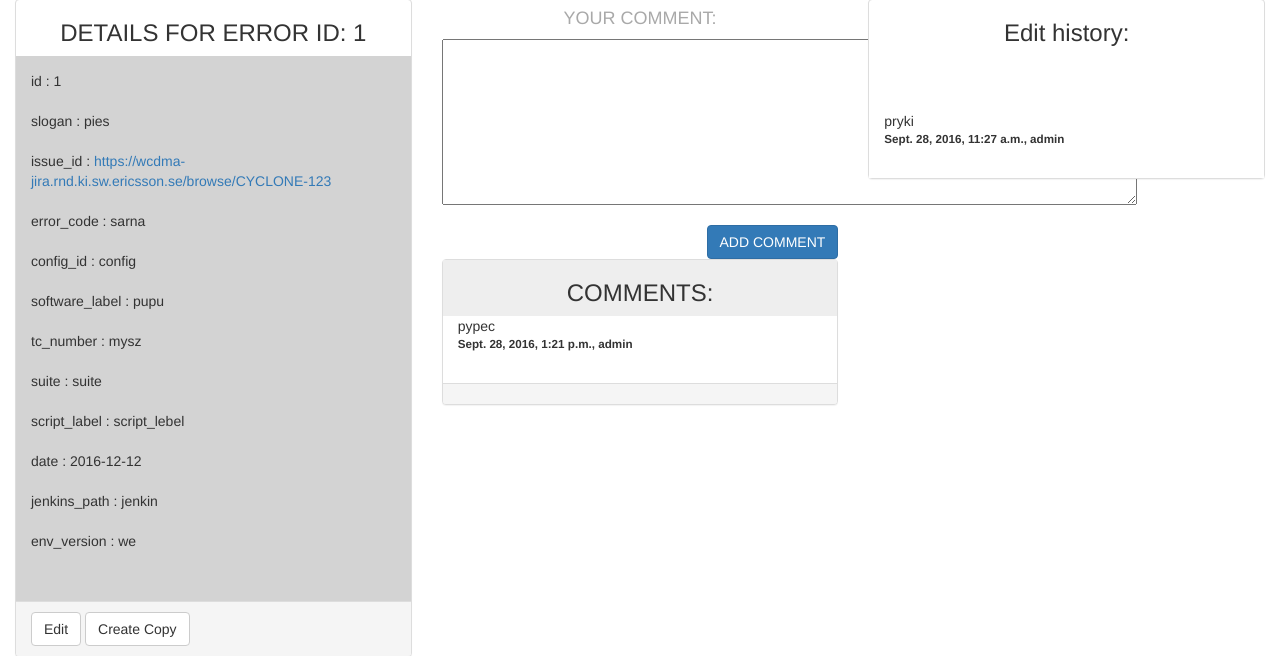
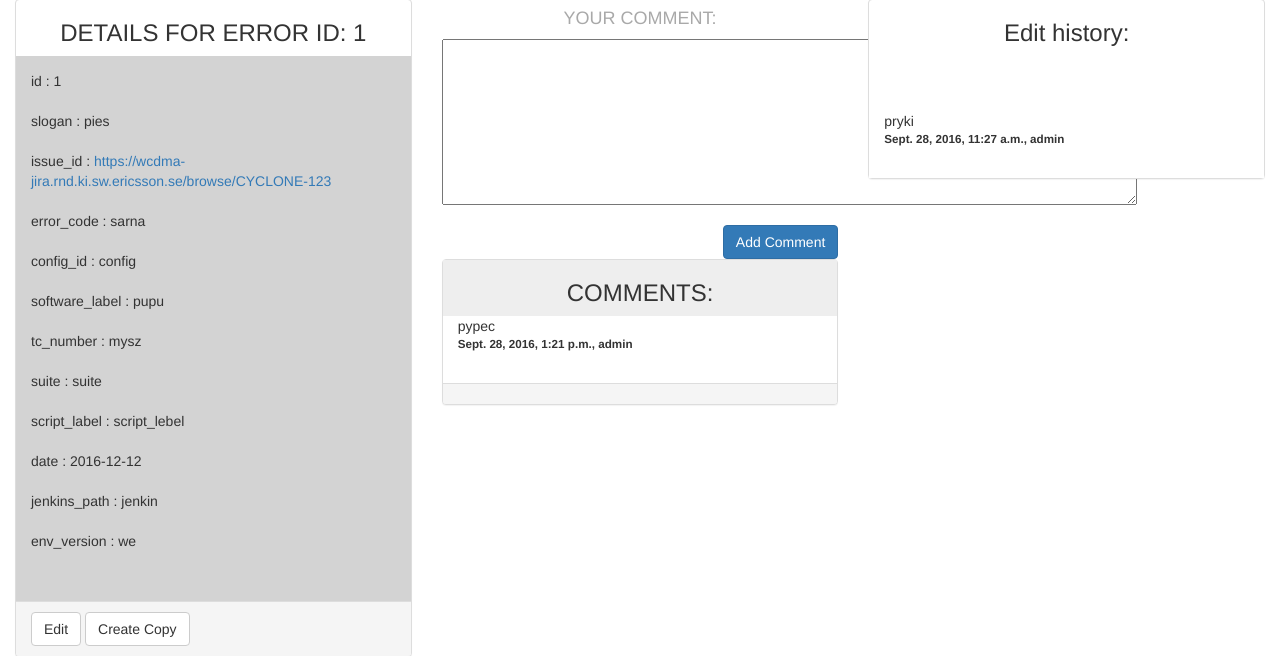
Before and after one commit to dariusz-adler/c-tool, a Django app: page /details/1/ in a window 1280 px wide. Shown: the part 61-717 px from the top of the page. Run offline with Django 3.2, Linux system fonts and the light colour scheme; a user stored in the database is signed in; data comes from the database, SQL or seed files in the repository; some libraries are stand-ins or nearby versions.

Commit message:
comment corrections

```diff
--- a/errors/templates/errors/detail.html
+++ b/errors/templates/errors/detail.html
@@ -69,7 +69,7 @@
                                 <div class="col-md-12">{{ field }}</div>
                             </div>
                         {% endfor %}
-                        <button type="submit" class="btn btn-primary">ADD COMMENT</button>
+                            <button type="submit" class="btn btn-primary">Add Comment</button>
                     </form>
 
                     <div class="panel panel-default">
--- a/errors/views.py
+++ b/errors/views.py
@@ -73,6 +73,7 @@ def detail(request, error_id):
         comment.user = request.user
         comment.save()
         messages.success(request, 'Comment has been added')
+        return HttpResponseRedirect('/details/{}'.format(error_id))
 
     context = {'error': error,
                'form': form,
```
